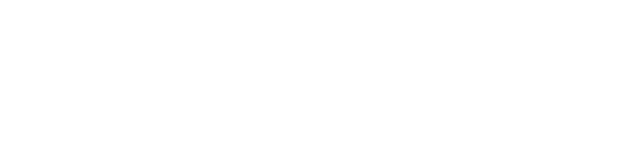
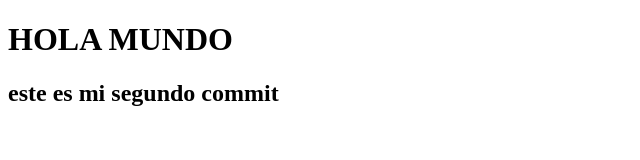
Before and after one commit to chanocab/repo1, a plain HTML site: page index.html in a window 1280 px wide. Shown: the whole page, without its empty margins (0-640 px from the left). Drawn offline with Linux system fonts and the light colour scheme.

Commit message:
este es mi segundo commit

```diff
--- a/index.html
+++ b/index.html
@@ -7,6 +7,7 @@
     <title>Document</title>
 </head>
 <body>
-
+   <h1>HOLA MUNDO </h1>
+   <h2>este es mi segundo commit</h2>
 </body>
 </html>
```
